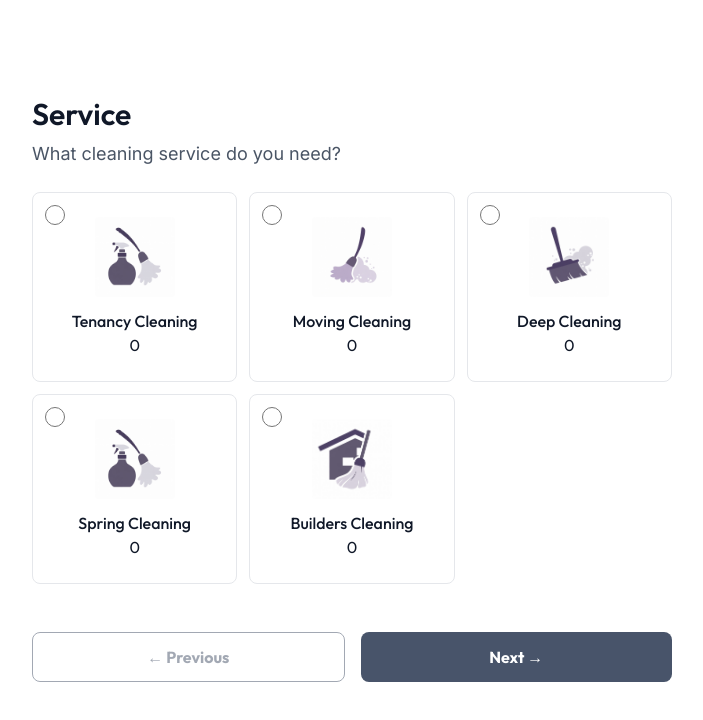
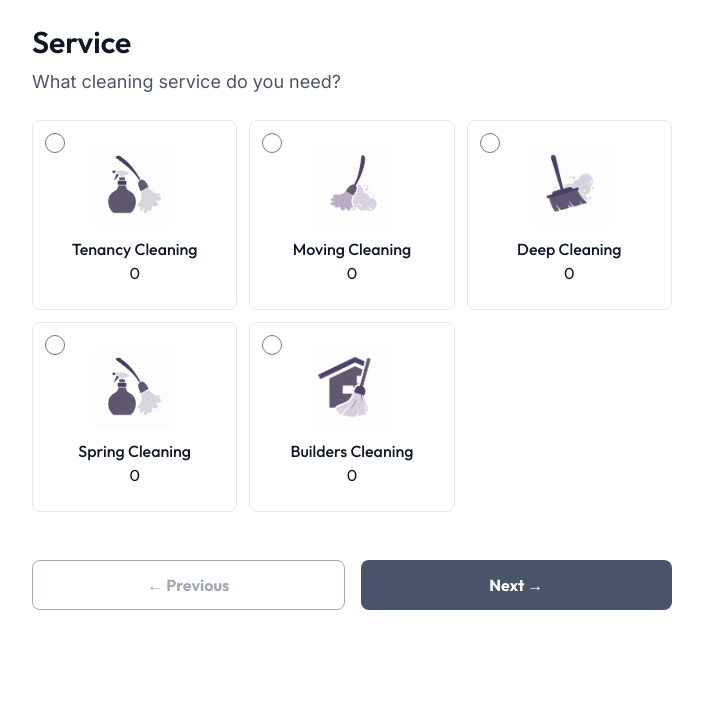
Before and after one commit to joemac12345/cleaning-quote-calculator, a Next.js app: page / in a window 1280 px wide. Shown: the top 720 px of the page, without its empty margins (288-991 px from the left). Built offline with nearby package versions, Linux system fonts and the light colour scheme.

Commit message:
Reduce top spacing on form

```diff
--- a/app/components/QuoteCalculator.tsx
+++ b/app/components/QuoteCalculator.tsx
@@ -62,9 +62,9 @@ export default function QuoteCalculator() {
   return (
     <div className="min-h-screen bg-white text-gray-900">
       {/* Main Form */}
-      <div className="max-w-2xl mx-auto px-3 sm:px-4 py-6 sm:py-12">
+      <div className="max-w-2xl mx-auto px-3 sm:px-4 pt-3 sm:pt-6 pb-6 sm:pb-12">
         {/* Step Content */}
-        <div className="mt-6 sm:mt-12 mb-8 sm:mb-12">
+        <div className="mb-8 sm:mb-12">
           <h2 className="text-xl sm:text-3xl font-medium mb-3 sm:mb-2">{currentStepData.title}</h2>
           <FormStepRenderer
             step={currentStepData}
```
